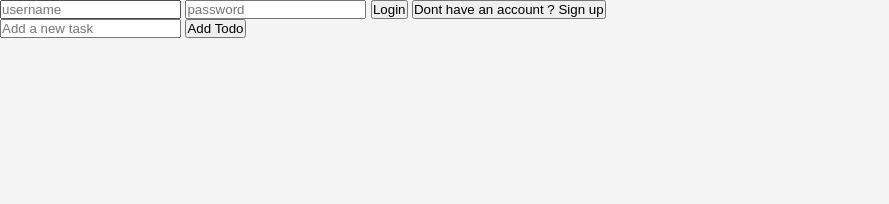
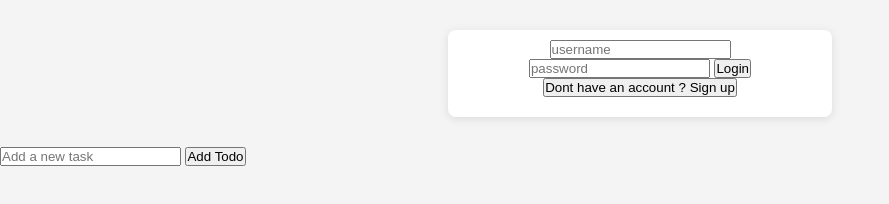
Before and after one commit to MasterXCoder/To_Do_List, a website: page index.html in a window 1280 px wide. Shown: the whole page, without its empty margins (0-889 px from the left). Drawn offline with nearby package versions, Linux system fonts and the light colour scheme.

Commit message:
added hald signup and signin container

```diff
--- a/styles.css
+++ b/styles.css
@@ -10,3 +10,18 @@
     height: 100vh;
     width: 100%;
   }
+
+  /* todos-container */
+  #signup-container, #signin-container {
+    background-color: #fff;
+    padding: 10px 20px 20px 20px;
+    border-radius: 8px;
+    box-shadow: 0 2px 10px rgba(0, 0, 0, 0.1);
+    text-align: center;
+    width: 30%;
+    margin: 30px auto;
+  }
+
+  #signup-container h2, #signin-container h2 {
+    margin-bottom: 20px;
+  }
```
